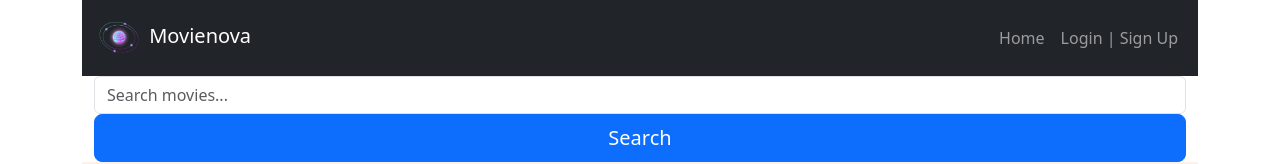
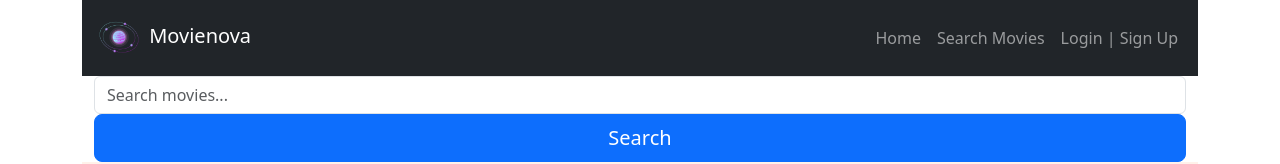
Before and after one commit to emilymclean94/movie-nova, a React (Create React App) app in the folder client/: page / in a window 1280 px wide. Shown: the top 164 px of the page. Built offline with nearby package versions, Linux system fonts and the light colour scheme.

Commit message:
search movies link in nav

```diff
--- a/client/src/components/Navbar.jsx
+++ b/client/src/components/Navbar.jsx
@@ -5,6 +5,7 @@ import SignUpForm from './Signup';
 import LoginForm from './Login';
 import Auth from '../utils/auth';
 import Logogo from '../Assets/Logogo.png'
+
 
 const NavBar = () => {
 //set modal display state
@@ -56,8 +57,14 @@ const [showModal, setShowModal] = useState(false);
           <Nav className="ms-auto" defaultActiveKey="#home">
 
             <Nav.Item>
-              <Nav.Link as={Link} to="" onClick={() => updateExpanded(false)}
+              <Nav.Link as={Link} to="/"
               >Home
+              </Nav.Link>
+            </Nav.Item>
+
+            <Nav.Item>
+              <Nav.Link as={Link} to="/movies"
+              >Search Movies
               </Nav.Link>
             </Nav.Item>
 
```
